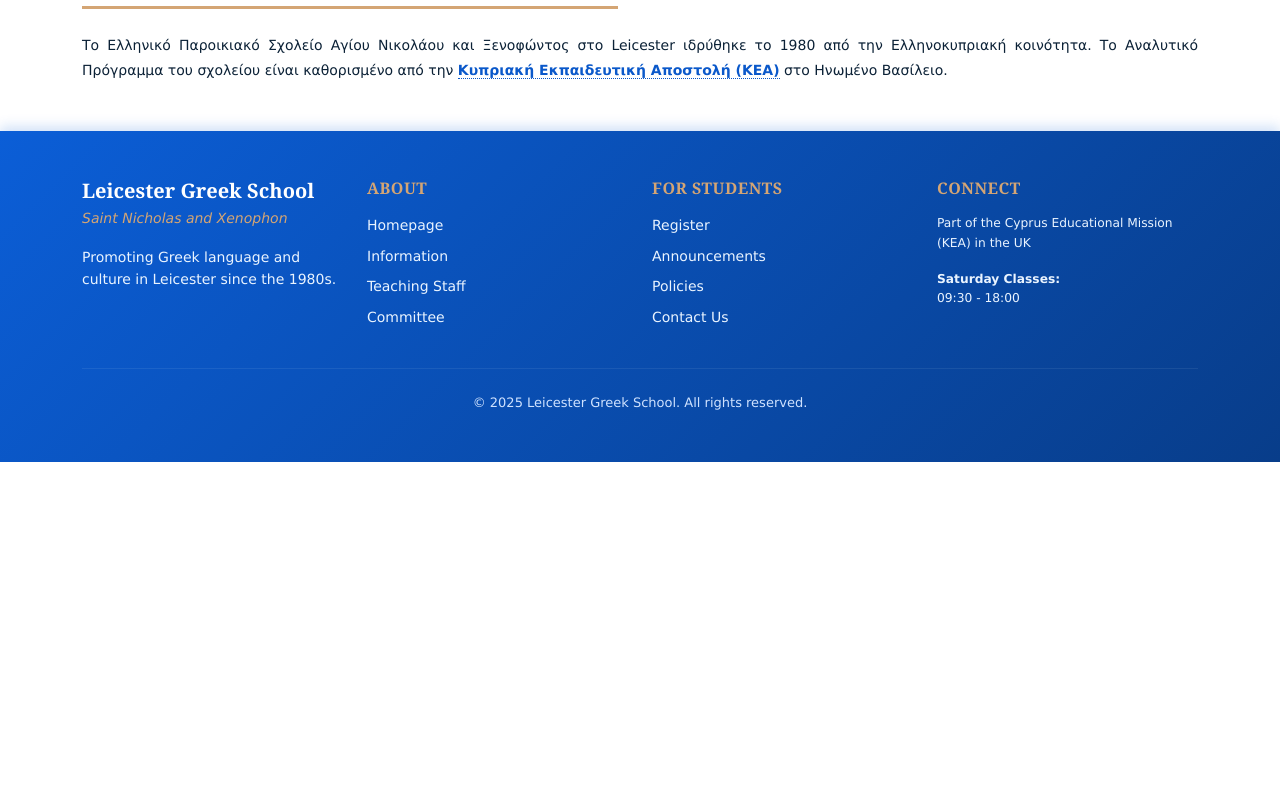
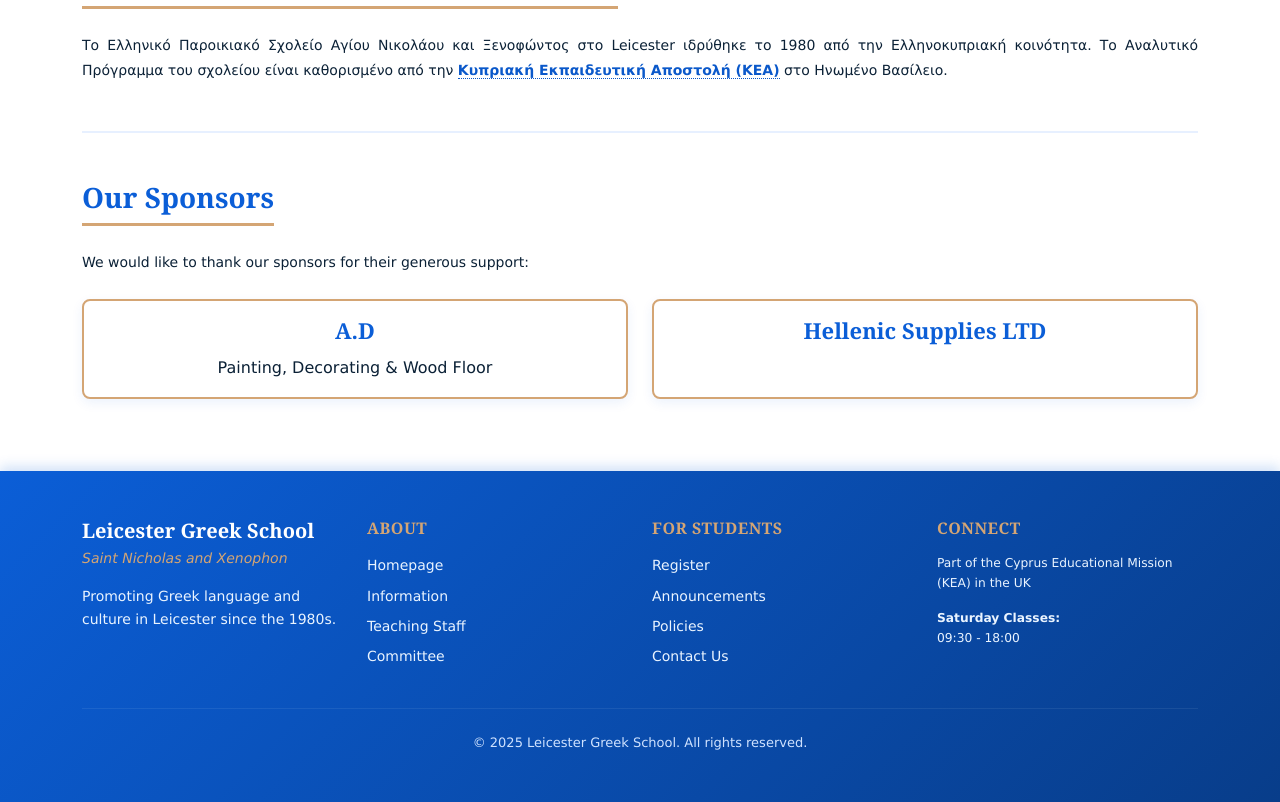
Before and after one commit to Leicester-Greek-School/website, a Vue app: page / in a window 1280 px wide. Shown: the part 960-1762 px from the top of the page. Before the commit the page ends 1422 px from the top, so only its background shows below. Built offline with nearby package versions, Linux system fonts and the light colour scheme.

Commit message:
Add a sponsors section on the home page

```diff
--- a/src/views/Home.vue
+++ b/src/views/Home.vue
@@ -45,6 +45,32 @@
         την <a href="http://kea.schools.ac.cy/" target="_blank" rel="noopener noreferrer" class="external-link">Κυπριακή Εκπαιδευτική Αποστολή (ΚΕΑ)</a>
         στο Ηνωμένο Βασίλειο.
       </p>
+
+      <hr class="my-5">
+
+      <h2 class="page-title">Our Sponsors</h2>
+      <p class="text-justify">
+        We would like to thank our sponsors for their generous support:
+      </p>
+
+      <div class="row mt-4 mb-5">
+        <div class="col-md-6 mb-4">
+          <div class="card sponsor-card h-100">
+            <div class="card-body text-center">
+              <h5 class="card-title sponsor-name">A.D</h5>
+              <p class="card-text sponsor-description">Painting, Decorating & Wood Floor</p>
+            </div>
+          </div>
+        </div>
+
+        <div class="col-md-6 mb-4">
+          <div class="card sponsor-card h-100">
+            <div class="card-body text-center">
+              <h5 class="card-title sponsor-name">Hellenic Supplies LTD</h5>
+            </div>
+          </div>
+        </div>
+      </div>
     </section>
   </div>
 </template>
@@ -168,4 +194,32 @@
   border-top: 2px solid var(--border-color);
   opacity: 0.5;
 }
+
+.sponsor-card {
+  border: 2px solid var(--accent-gold);
+  border-radius: 8px;
+  transition: all 0.3s ease;
+  box-shadow: 0 4px 12px rgba(11, 94, 215, 0.08);
+}
+
+.sponsor-card:hover {
+  transform: translateY(-5px);
+  box-shadow: 0 8px 20px rgba(11, 94, 215, 0.15);
+  border-color: var(--primary-color);
+}
+
+.sponsor-name {
+  color: var(--primary-color);
+  font-family: Georgia, "Times New Roman", Times, serif;
+  font-weight: bold;
+  font-size: 22px;
+  margin-bottom: 0.75rem;
+}
+
+.sponsor-description {
+  color: var(--text-dark);
+  font-size: 16px;
+  margin-bottom: 0;
+  line-height: 1.6;
+}
 </style>
```
